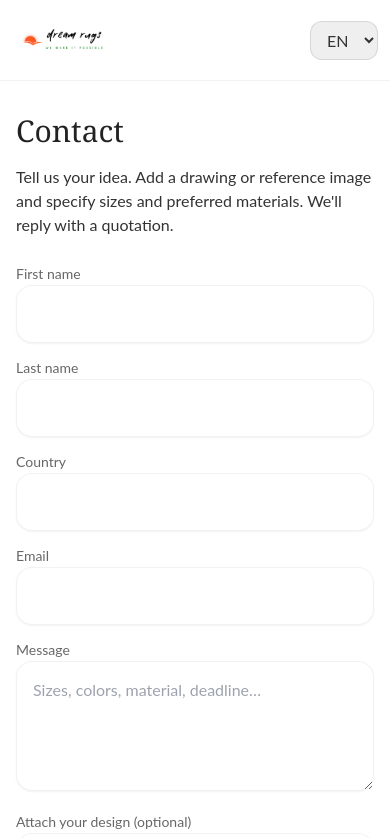
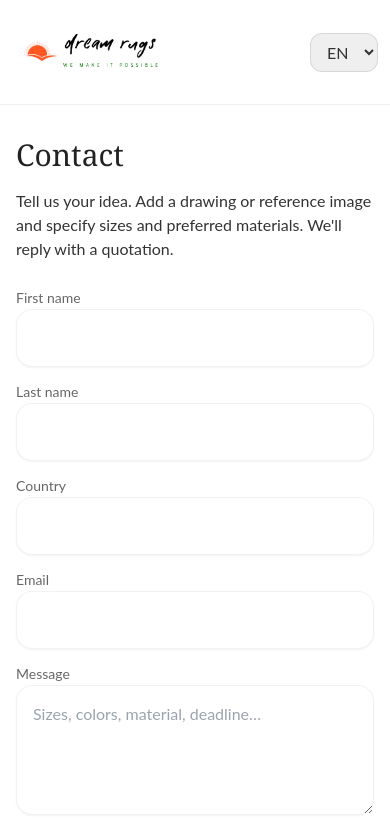
Before and after one commit to Nui-Taco/Dream-rugs, a React (Vite) app: page /contact in a window 390 px wide. Shown: the top 838 px of the page. Built offline with nearby package versions, Linux system fonts and the light colour scheme.

Commit message:
Update Header.jsx

```diff
--- a/src/components/Header.jsx
+++ b/src/components/Header.jsx
@@ -16,9 +16,9 @@ export default function Header(){
 
   return (
     <header className="sticky top-0 z-40 bg-white/90 backdrop-blur border-b border-black/5">
-      <div className="max-w-6xl mx-auto flex items-center justify-between p-3">
+      <div className="max-w-6xl mx-auto flex items-center justify-between px-3 py-2 md:py-3">
 
-        {/* Logo vlevo */}
+        {/* Logo vlevo – větší a responsivní */}
         <Link
           to="/"
           className="flex items-center gap-2 py-1 px-2"
@@ -27,7 +27,7 @@ export default function Header(){
           <img
             src={logo}
             alt="Dream rugs logo"
-            className="h-12 md:h-16 w-auto object-contain"
+            className="h-20 md:h-24 w-auto object-contain"
           />
         </Link>
 
```
